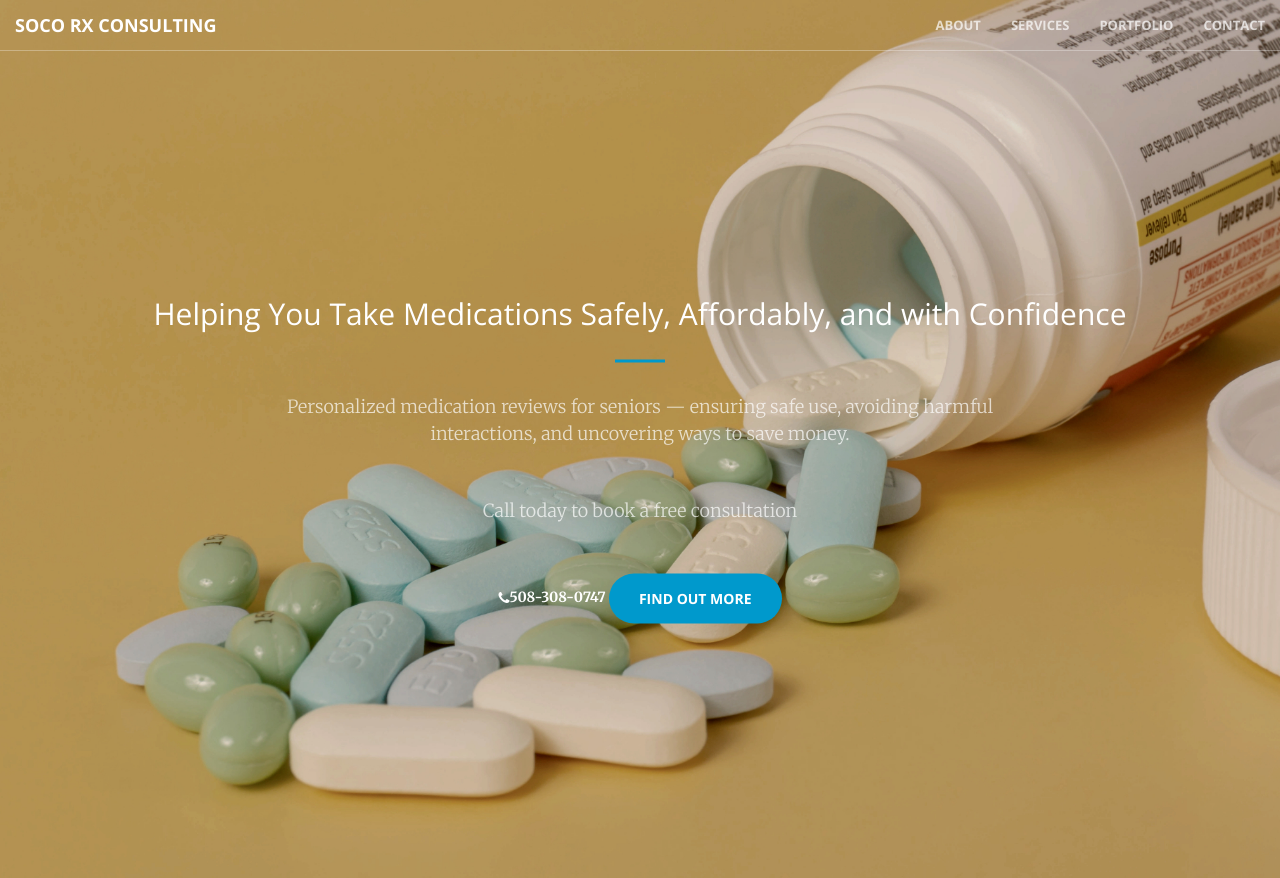
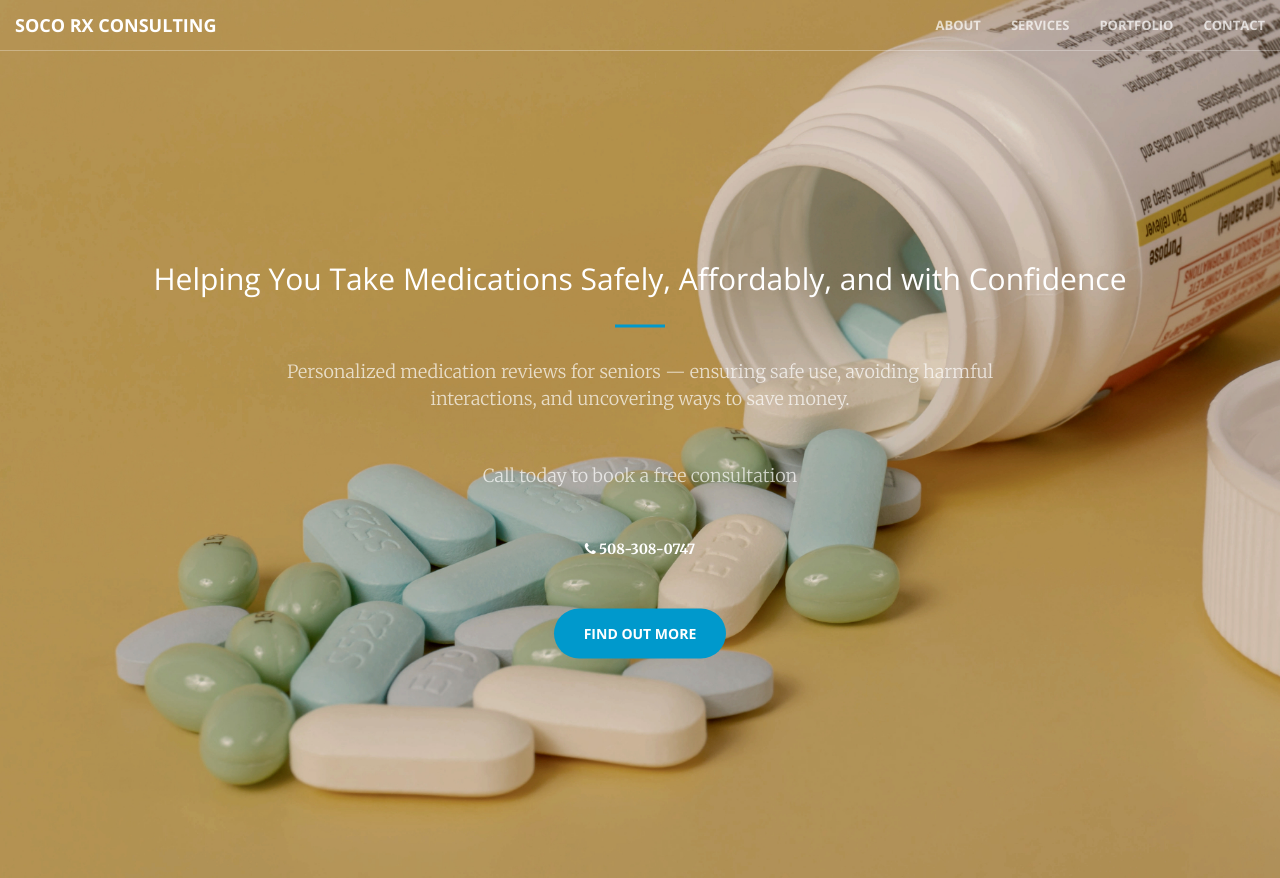
Before and after one commit to edlavalette/edlavalette.github.io, a Jekyll site: the page built from index.html, in a window 1280 px wide and 900 px high. Shown: the top 878 px of the window. Built offline with Jekyll 4.4.1, drawn with Linux system fonts in a browser that asks for light colours.

Commit message:
Update header.html

```diff
--- a/_includes/header.html
+++ b/_includes/header.html
@@ -5,8 +5,7 @@
             <hr>
             <p>Personalized medication reviews for seniors — ensuring safe use, avoiding harmful interactions, and uncovering ways to save money.</p>
             <p>Call today to book a free consultation</p>
-            <i class="fa fa-phone"></i><b>508-308-0747</b>
-
+            <i class="fa fa-phone"></i><b> 508-308-0747</b><p></p>
             <a href="#services" class="btn btn-primary btn-xl page-scroll">Find Out More</a>
         </div>
     </div>
```
